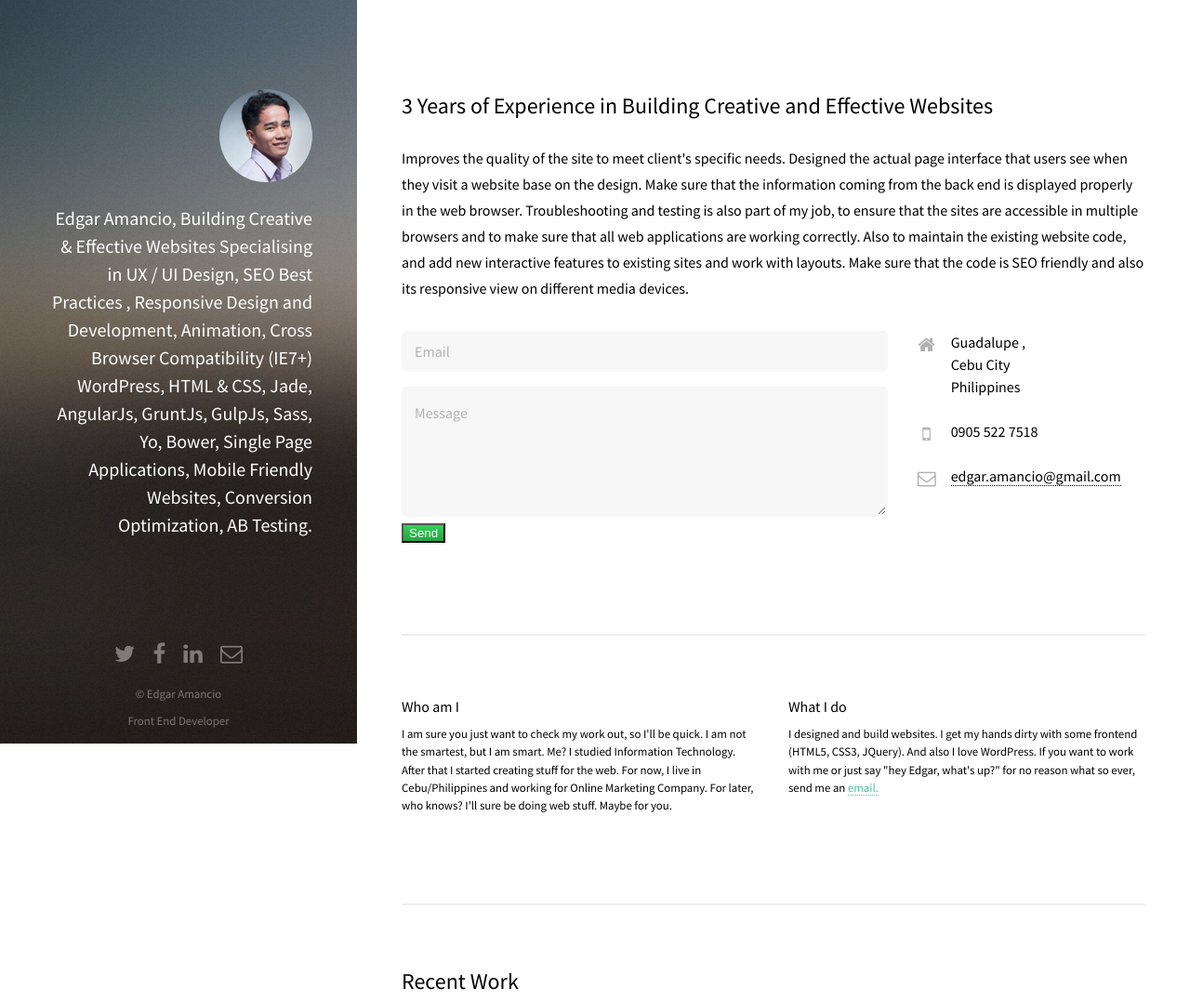
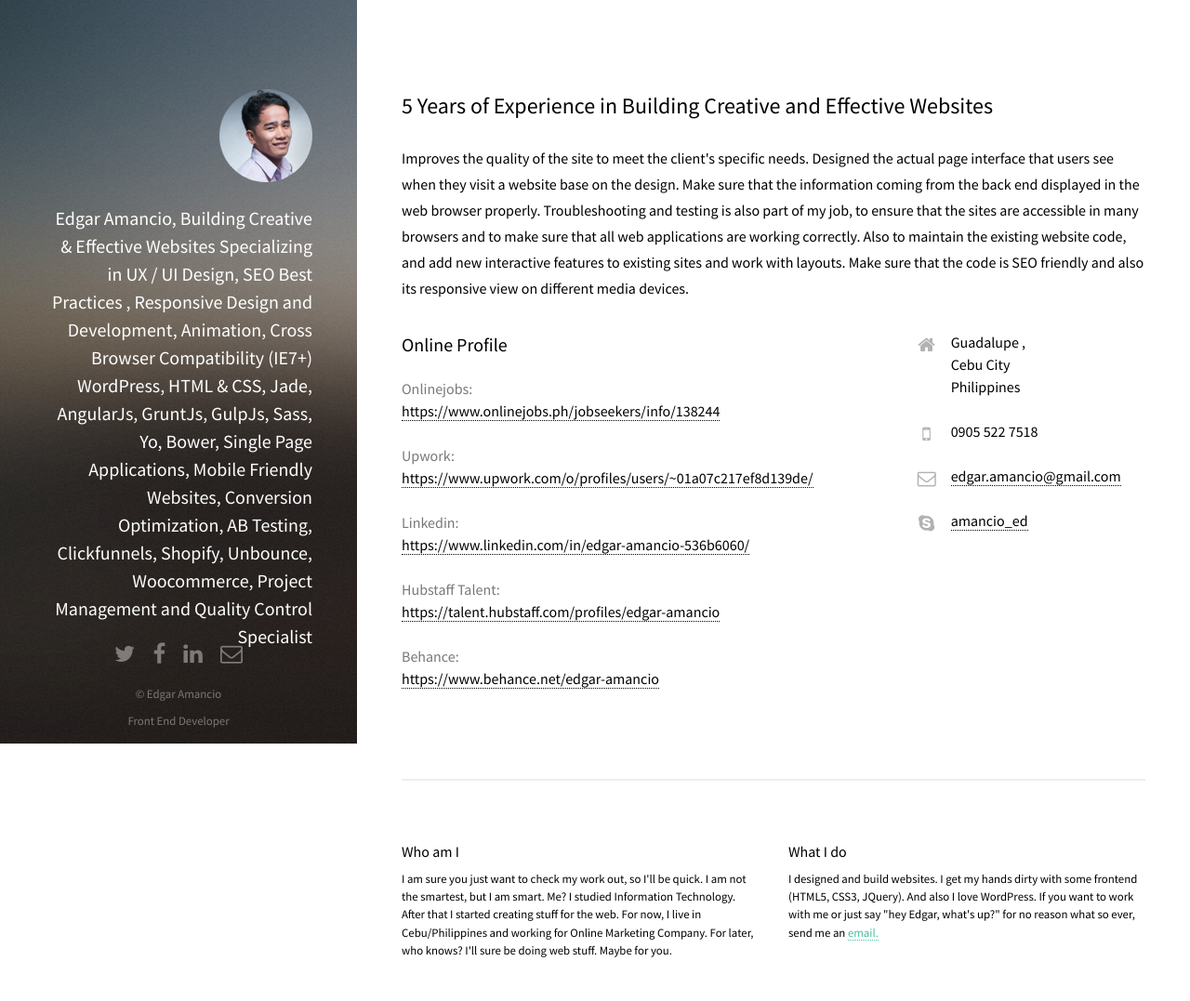
Before and after one commit to eamancio/eamancio.github.io, a plain HTML site: page index.html in a window 1280 px wide. Shown: the top 1077 px of the page at 93% size. Drawn offline with Linux system fonts and the light colour scheme.

Commit message:
Updated Info

```diff
--- a/index.html
+++ b/index.html
@@ -25,8 +25,8 @@
 			<header id="header">
 				<a href="#" class="image avatar"><img src="images/edgar.jpg" alt="" /></a>
 				<h1><strong>Edgar Amancio, </strong><br/> Building Creative & Effective Websites<br />
-				Specialising in UX / UI Design, SEO Best Practices , Responsive Design and Development, Animation, Cross Browser Compatibility (IE7+)<br />
-				WordPress, HTML & CSS, Jade, AngularJs, GruntJs, GulpJs, Sass, Yo, Bower, Single Page Applications, Mobile Friendly Websites, Conversion Optimization, AB Testing.</h1><br/>
+				Specializing in UX / UI Design, SEO Best Practices , Responsive Design and Development, Animation, Cross Browser Compatibility (IE7+)<br />
+				WordPress, HTML & CSS, Jade, AngularJs, GruntJs, GulpJs, Sass, Yo, Bower, Single Page Applications, Mobile Friendly Websites, Conversion Optimization, AB Testing, Clickfunnels, Shopify, Unbounce, Woocommerce, Project Management and Quality Control Specialist</h1><br/>
 			</header>
 
 		<!-- Main -->
@@ -34,22 +34,34 @@
 
 				<!-- Two -->
 					<section id="three">
-						<h2>3 Years of Experience in Building Creative and Effective Websites</h2>
-						<p> Improves the quality of the site to meet client's specific needs. Designed the actual page interface that users see when they visit a website base on the design. Make sure that the information coming from the back end is displayed properly in the web browser. Troubleshooting and testing is also part of my job,  to ensure that the sites are accessible in multiple browsers and to make sure that all web applications are working correctly. Also to maintain the existing website code, and add new interactive features to existing sites and work with layouts. Make sure that the code  is SEO friendly and also its responsive view on different media devices.</p>
+						<h2>5 Years of Experience in Building Creative and Effective Websites</h2>
+						<p> Improves the quality of the site to meet the client's specific needs.
+							Designed the actual page interface that users see when they visit a website base on the design.
+							Make sure that the information coming from the back end displayed in the web browser properly.
+							Troubleshooting and testing is also part of my job,
+							to ensure that the sites are accessible in many browsers and to make sure that all web applications are working correctly.
+							Also to maintain the existing website code, and add new interactive features to existing sites and work with layouts.
+							Make sure that the code is SEO friendly and also its responsive view on different media devices.</p>
 						<div class="row">
 							<div class="8u 12u$(small)">
-								<form method="post" action="http://formspree.io/edgar.amancio@gmail.com">
-									<div class="row uniform 50%">
-										<div class="12u$ 12u$(xsmall)"><input type="email" name="email" id="email" placeholder="Email" /></div>
-										<div class="12u$"><textarea name="message" id="message" placeholder="Message" rows="4"></textarea></div>
-									</div>
-
-								<ul class="actions">
-									<li><button type="submit" style="color: #fff;
-    background-color: #28a745;
-    background-image: linear-gradient(-180deg, #34d058 0%, #28a745 90%);">Send</button></li>
+								<h3>Online Profile</h3>
+								<ul class="labeled-icons">
+									<li style="padding-left: 0;">
+										<b>Onlinejobs:</b><br/> <a href="https://www.onlinejobs.ph/jobseekers/info/138244">https://www.onlinejobs.ph/jobseekers/info/138244</a>
+									</li>
+									<li style="padding-left: 0;">
+										<b>Upwork:</b><br/> <a href="https://www.upwork.com/o/profiles/users/~01a07c217ef8d139de/">https://www.upwork.com/o/profiles/users/~01a07c217ef8d139de/</a>
+									</li>
+									<li style="padding-left: 0;">
+										<b>Linkedin:</b><br/> <a href="https://www.linkedin.com/in/edgar-amancio-536b6060/">https://www.linkedin.com/in/edgar-amancio-536b6060/</a>
+									</li>
+									<li style="padding-left: 0;">
+										<b>Hubstaff Talent:</b><br/> <a href="https://talent.hubstaff.com/profiles/edgar-amancio">https://talent.hubstaff.com/profiles/edgar-amancio</a>
+									</li>
+									<li style="padding-left: 0;">
+										<b>Behance:</b><br/> <a href="https://www.behance.net/edgar-amancio">https://www.behance.net/edgar-amancio</a>
+									</li>
 								</ul>
-								</form>
 							</div>
 							<div class="4u$ 12u$(small)">
 								<ul class="labeled-icons">
@@ -65,6 +77,10 @@
 									<li>
 										<h3 class="icon fa-envelope-o"><span class="label">Email</span></h3>
 										<a href="#">edgar.amancio@gmail.com</a>
+									</li>
+									<li>
+										<h3 class="icon fa-skype"><span class="label">Skype</span></h3>
+										<a href="#">amancio_ed</a>
 									</li>
 								</ul>
 							</div>
@@ -141,7 +157,7 @@
 				<ul class="icons">
 					<li><a href="https://twitter.com/edgamancio" target="_blank" class="icon fa-twitter"><span class="label">Twitter</span></a></li>
 					<li><a href="https://www.facebook.com/edgar.amancio.1" target="_blank" class="icon fa-facebook"><span class="label">Github</span></a></li>
-					<li><a href="https://ph.linkedin.com/pub/edgar-amancio/60/b60/536" class="icon fa-linkedin"><span class="label">Dribbble</span></a></li>
+					<li><a href="https://www.linkedin.com/in/edgar-amancio-536b6060/" class="icon fa-linkedin"><span class="label">Dribbble</span></a></li>
 					<li><a href="#" class="icon fa-envelope-o"><span target="_blank" class="label">Email</span></a></li>
 				</ul>
 				<ul class="copyright">
```
